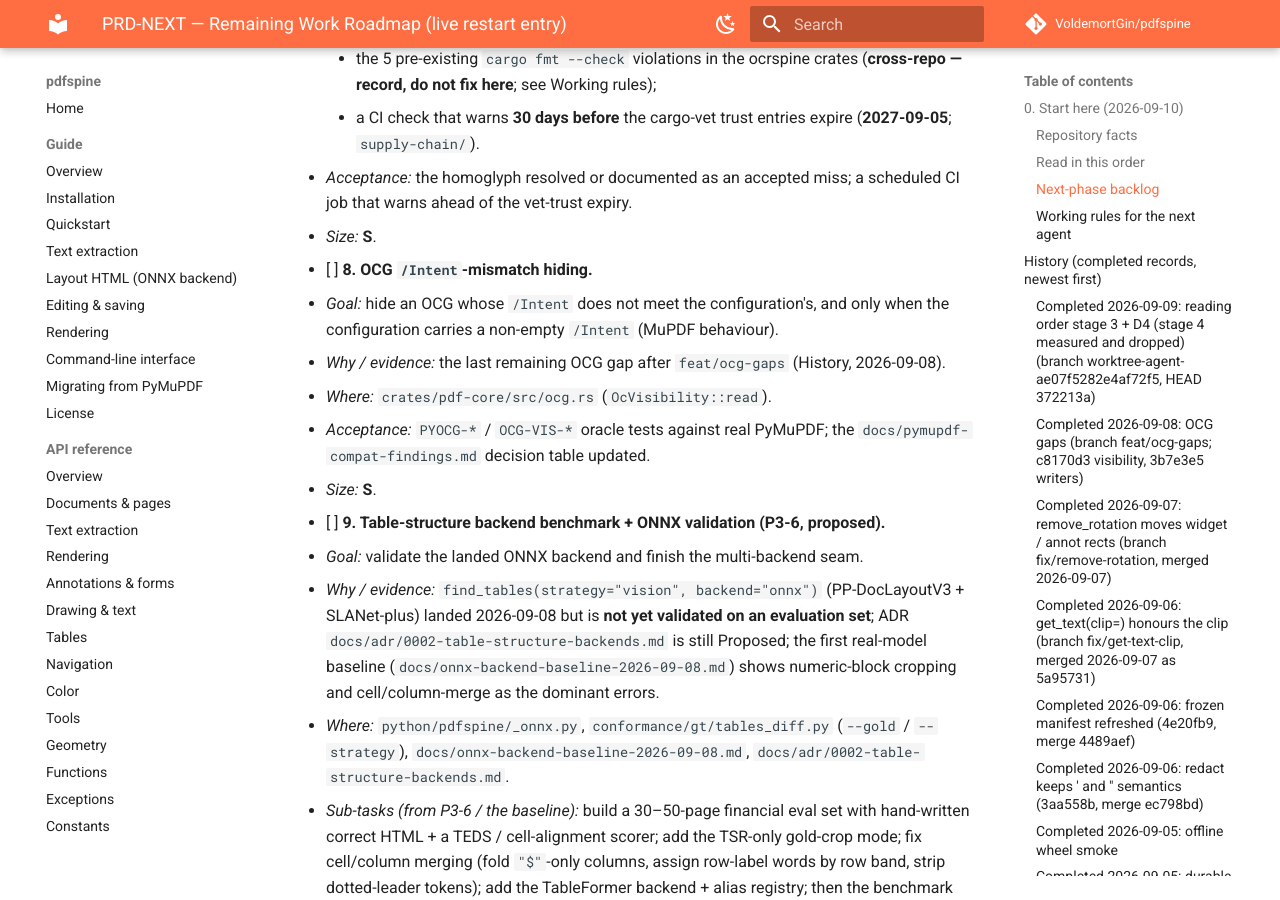
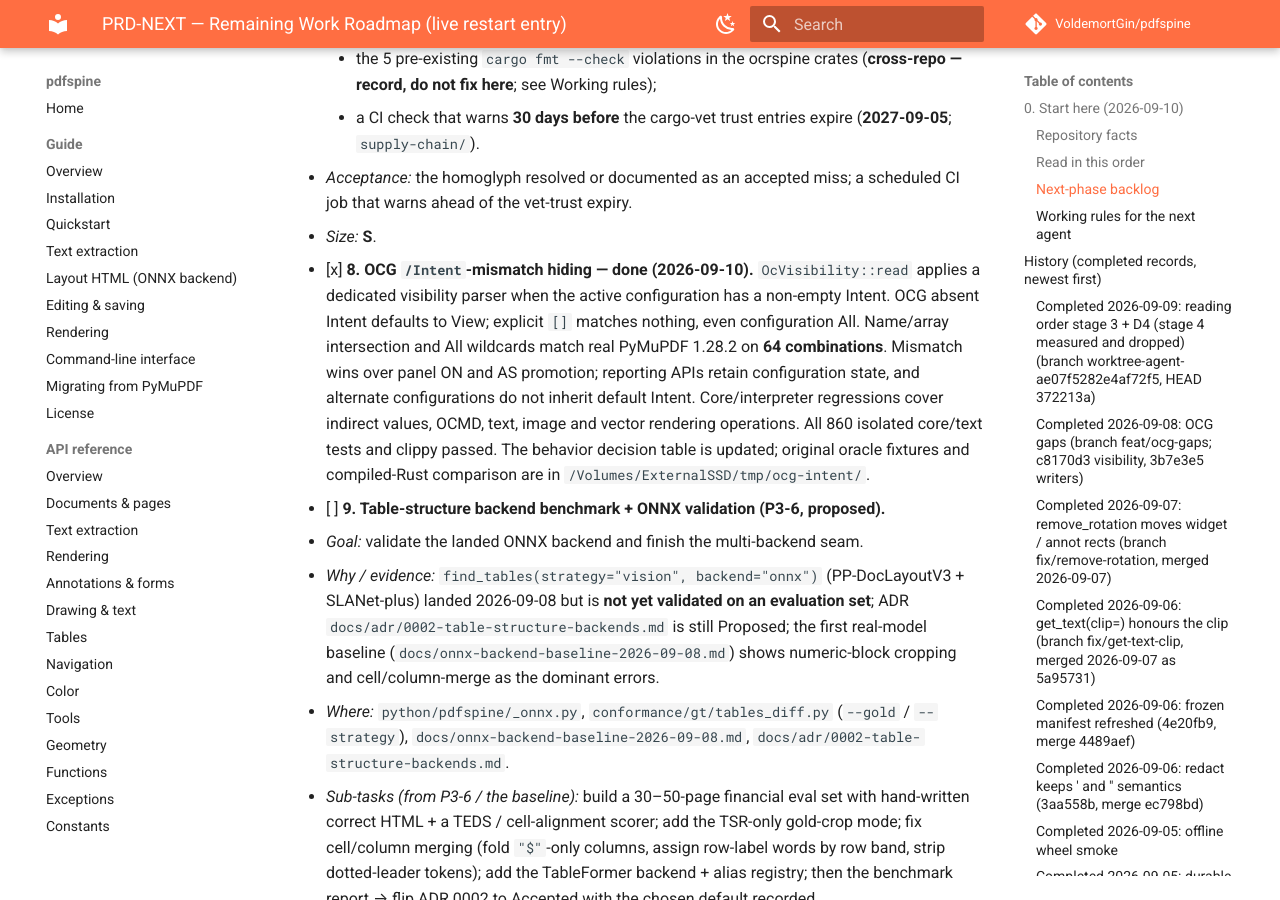
Before and after one commit to VoldemortGin/pdfspine, an MkDocs documentation site: the page built from docs/PRD-NEXT.md, in a window 1280 px wide and 900 px high, scrolled down 5830 px. Built offline with MkDocs 1.6.1 and Material for MkDocs 9.7.7, drawn with Linux system fonts in a browser that asks for light colours; comment, search, counter and statistics services are not loaded.

Commit message:
docs: record OCG Intent visibility completion

```diff
--- a/docs/PRD-NEXT.md
+++ b/docs/PRD-NEXT.md
@@ -248,15 +248,17 @@
     scheduled CI job that warns ahead of the vet-trust expiry.
   - *Size:* **S**.
 
-- [ ] **8. OCG `/Intent`-mismatch hiding.**
-  - *Goal:* hide an OCG whose `/Intent` does not meet the configuration's, and
-    only when the configuration carries a non-empty `/Intent` (MuPDF behaviour).
-  - *Why / evidence:* the last remaining OCG gap after `feat/ocg-gaps` (History,
-    2026-09-08).
-  - *Where:* `crates/pdf-core/src/ocg.rs` (`OcVisibility::read`).
-  - *Acceptance:* `PYOCG-*` / `OCG-VIS-*` oracle tests against real PyMuPDF; the
-    `docs/pymupdf-compat-findings.md` decision table updated.
-  - *Size:* **S**.
+- [x] **8. OCG `/Intent`-mismatch hiding — done (2026-09-10).**
+  `OcVisibility::read` applies a dedicated visibility parser when the active
+  configuration has a non-empty Intent. OCG absent Intent defaults to View;
+  explicit `[]` matches nothing, even configuration All. Name/array intersection
+  and All wildcards match real PyMuPDF 1.28.2 on **64 combinations**. Mismatch
+  wins over panel ON and AS promotion; reporting APIs retain configuration
+  state, and alternate configurations do not inherit default Intent.
+  Core/interpreter regressions cover indirect values, OCMD, text, image and
+  vector rendering operations. All 860 isolated core/text tests and clippy
+  passed. The behavior decision table is updated; original oracle fixtures and
+  compiled-Rust comparison are in `/Volumes/ExternalSSD/tmp/ocg-intent/`.
 
 - [ ] **9. Table-structure backend benchmark + ONNX validation (P3-6, proposed).**
   - *Goal:* validate the landed ONNX backend and finish the multi-backend seam.
```
Also changed, not shown: CHANGELOG.md (+4 -0 lines).
